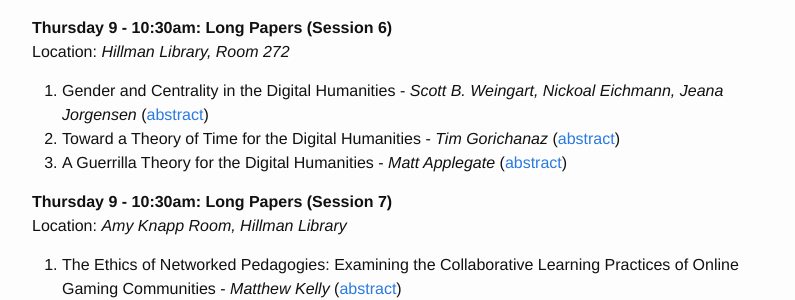
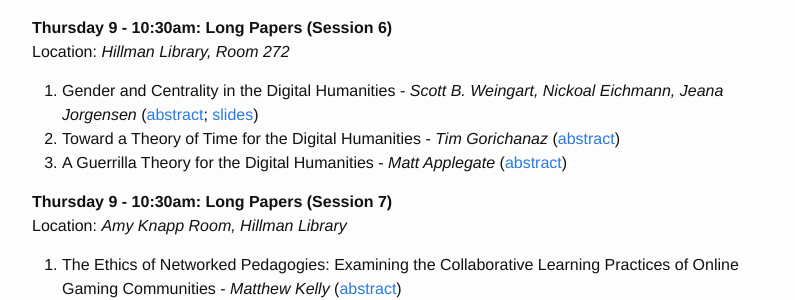
Before and after one commit to KeystoneDH/2016, a Jekyll site: the page built from schedule.md, in a window 1280 px wide and 900 px high, scrolled down 2082 px. Shown: the part 154-454 px from the top of the window, without its empty margins (238-1033 px from the left). Built offline with Jekyll 4.4.1, drawn with Linux system fonts in a browser that asks for light colours.

Commit message:
Update schedule.md

```diff
--- a/schedule.md
+++ b/schedule.md
@@ -88,7 +88,7 @@ Location: _Digital Scholarship Commons, Hillman Library_
 **Thursday 9 - 10:30am: Long Papers (Session 6)**
 Location: _Hillman Library, Room 272_
 
-1. Gender and Centrality in the Digital Humanities - *Scott B. Weingart, Nickoal Eichmann, Jeana Jorgensen* ([abstract](/2016/abstracts/#submission-60))
+1. Gender and Centrality in the Digital Humanities - *Scott B. Weingart, Nickoal Eichmann, Jeana Jorgensen* ([abstract](/2016/abstracts/#submission-60); [slides](http://scottbot.net/wp-content/uploads/2011/11/weingart-Gender-Centrality.pdf))
 2. Toward a Theory of Time for the Digital Humanities - *Tim Gorichanaz* ([abstract](/2016/abstracts/#submission-50))
 3. A Guerrilla Theory for the Digital Humanities - *Matt Applegate* ([abstract](/2016/abstracts/#submission-29))
 
@@ -149,7 +149,7 @@ Location: _Hillman Library, Room 272_
 Location: _Digital Scholarship Commons, Hillman Library_
 
 1. When Literature Refuses to Act its Age: Large-Scale Stylochronometry among the Weird Genres - *Matthew Lavin* ([abstract](/2016/abstracts/#submission-31))
-1. What Made the Front Page in the 19th Century?: Computationally Classifying Genre in “Viral Texts” - *Jonathan D. Fitzgerald* ([abstract](/2016/abstracts/#submission-21))
+1. What Made the Front Page in the 19th Century?: Computationally Classifying Genre in “Viral Texts” - *Jonathan D. Fitzgerald* ([abstract](/2016/abstracts/#submission-21); [slides](http://www.slideshare.net/KeystoneDH/what-made-the-front-page))
 1. Representing the Un/der-represented: Using Data Visualization to Explore Diversity and Inclusion for Academic Library Collections - *Bobby L. Smiley* ([abstract](/2016/abstracts/#submission-4))
 
 
@@ -189,7 +189,7 @@ Location: _Digital Scholarship Commons, Hillman Library_
 **Friday 9 - 10:30am: Long Papers (Session 13)**
 Location: _Digital Scholarship Commons, Hillman Library_
 
-1. Taking Flight: Expanding a Crowdsourcing Program in Support of New Research - *Mark Anderson* ([abstract](/2016/abstracts/#submission-25))
+1. Taking Flight: Expanding a Crowdsourcing Program in Support of New Research - *Mark Anderson* ([abstract](/2016/abstracts/#submission-25); [slides](http://www.slideshare.net/KeystoneDH/taking-flight-63417660))
 1. On the Diversity of Digital Decay - *Robert Sieczkiewicz* ([abstract](/2016/abstracts/#submission-40))
 1. Interdisciplinary Approaches to Metadata - *Tom Lombardi* ([abstract](/2016/abstracts/#submission-52))
 
```
